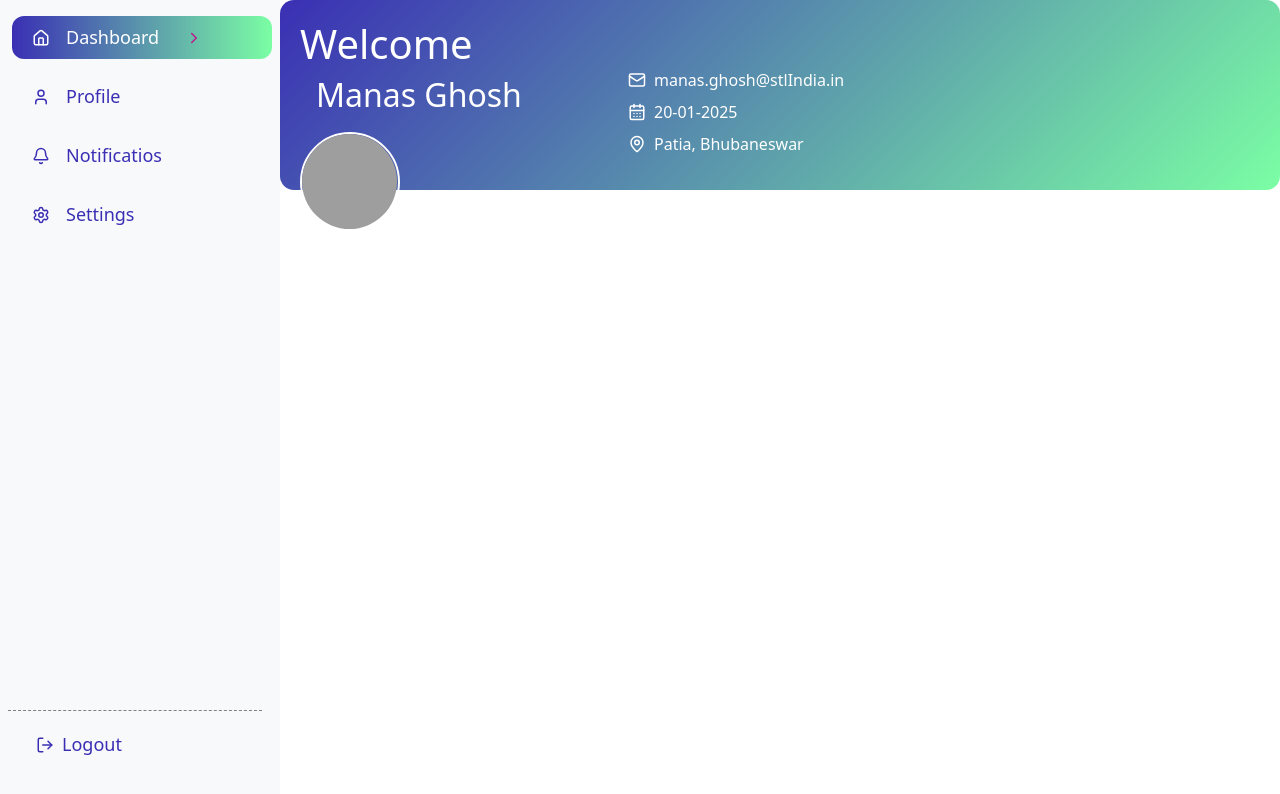
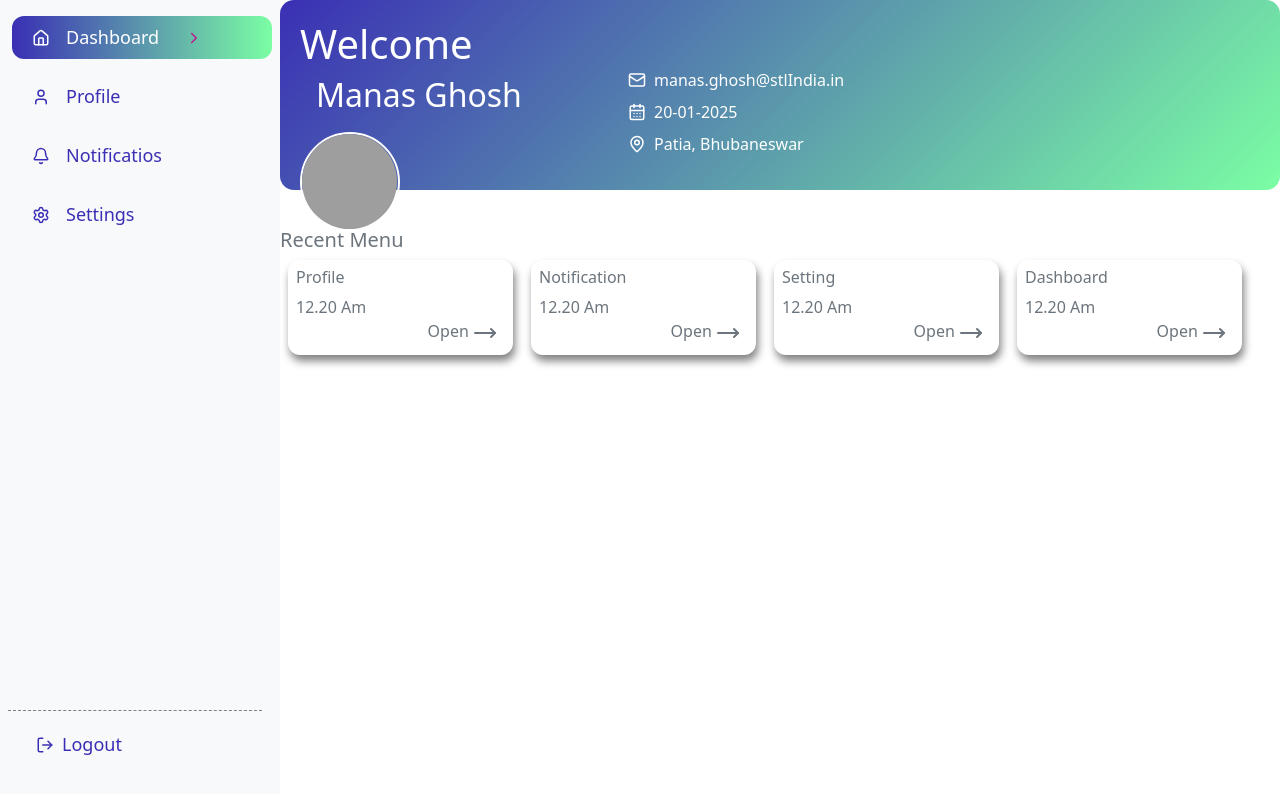
Before and after one commit to Manasghosh7681/TaskSphere, a React app: page /home in a window 1280 px wide. Shown: the top 794 px of the page. Built offline with nearby package versions, Linux system fonts and the light colour scheme; grey boxes are pictures that could not be loaded; the HTML template or start-up script is replaced by a standard one.

Commit message:
Menu card design

```diff
--- a/src/Components/Banner/Banner.module.css
+++ b/src/Components/Banner/Banner.module.css
@@ -9,7 +9,7 @@
     border-radius: 14px;
     padding: 20px;
     color: white;
-    position: absolute;
+    /* position: absolute; */
 }
 
 @media (max-width: 768px) {
--- /dev/null
+++ b/src/Components/Menu/Menu.jsx
@@ -0,0 +1,32 @@
+import React from 'react';
+import styles from './Menu.module.css'
+import { ICONS } from '../../Utils/icon';
+const Menu = () => {
+    const items = [
+        { menu: 'Profile', time: '12.20 Am' },
+        { menu: 'Notification', time: '12.20 Am' },
+        { menu: 'Setting', time: '12.20 Am' },
+        { menu: 'Dashboard', time: '12.20 Am' },
+
+    ]
+    const { MoveRight } = ICONS
+    return (
+        <div>
+            {
+                items.map((ele, index) => {
+                    return (
+                        <div key={index} className='d-inline-flex'>
+                            <div className={styles.item}>
+                                <h6 className='mt-2 ms-2'>{ele.menu}</h6>
+                                <div className='ms-2'>{ele.time}</div>
+                                <div className='d-flex justify-content-end me-3'><div>Open <MoveRight /></div></div>
+                            </div>
+                        </div>
+
+                    )
+                })
+            }
+        </div>
+    )
+}
+export default Menu;
--- /dev/null
+++ b/src/Components/Menu/Menu.module.css
@@ -0,0 +1,8 @@
+.item{
+    height:95px;
+    width: 225px;
+    margin-right: 10px;
+    margin-left: 8px;
+    border-radius: 12px;
+    box-shadow: 2px 6px 8px grey;
+}
--- a/src/Components/Sidebar/Sidebar.module.css
+++ b/src/Components/Sidebar/Sidebar.module.css
@@ -1,6 +1,7 @@
 .sidebar {
     width: 280px;
-    position: fixed;
+    /* position: fixed; */
+    position: absolute;
     top: 0;
     left: 0;
     z-index: 2;
--- a/src/Pages/Home/Home.jsx
+++ b/src/Pages/Home/Home.jsx
@@ -1,12 +1,21 @@
 import React from 'react';
 import Sidebar from '../../Components/Sidebar/Sidebar';
 import Banner from '../../Components/Banner/Banner';
+import styles from './Home.module.css'
+import Menu from '../../Components/Menu/Menu';
 
 const Home = () => {
     return (
         <>
             <Sidebar />
             <Banner />
+            <div className={`${styles.recentMenu} text-secondary`}>
+
+            <h5 >Recent Menu</h5>
+
+             <Menu/>
+            </div>
+
         </>
     );
 };
--- /dev/null
+++ b/src/Pages/Home/Home.module.css
@@ -0,0 +1,4 @@
+.recentMenu{
+    margin-left: 280px;
+    margin-top: 38px;
+}
--- a/src/Utils/icon.js
+++ b/src/Utils/icon.js
@@ -18,7 +18,8 @@ import {
   XCircle,
   Info,
   CalendarDays,
-  MapPin
+  MapPin,
+  MoveRight
 } from "lucide-react";
 
 export const ICONS = {
@@ -41,6 +42,7 @@ export const ICONS = {
   XCircle,
   Info,
   CalendarDays,
-  MapPin
+  MapPin,
+  MoveRight
 
 };
```
